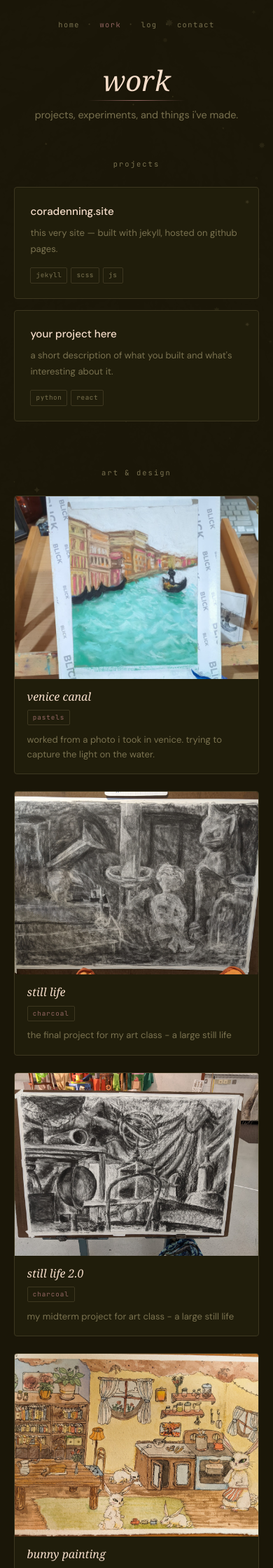
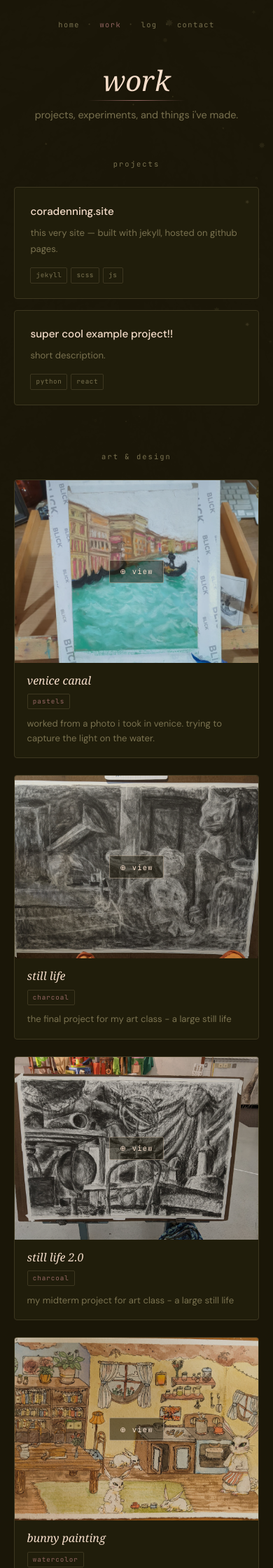
Before and after one commit to coradenning/coradenning.github.io, a Jekyll site: the page built from portfolio.md, in a window 390 px wide. Shown: the top 2240 px of the page at 70% size. Built offline with Jekyll 4.4.1, drawn with Linux system fonts in a browser that asks for light colours; some web fonts are replaced.

Commit message:
tfjuhguvhbjoi

```diff
--- a/_layouts/default.html
+++ b/_layouts/default.html
@@ -5,6 +5,9 @@
   <meta name="viewport" content="width=device-width, initial-scale=1.0">
   <title>{{ page.title }} | cora denning</title>
   <link rel="stylesheet" href="/assets/css/style.css">
+  <link rel="apple-touch-icon" sizes="180x180" href="/apple-touch-icon.png">
+  <link rel="icon" type="image/png" sizes="32x32" href="/favicon-32x32.png">
+  <link rel="icon" type="image/png" sizes="16x16" href="/favicon-16x16.png">
   {% seo %}
 </head>
 <body>
--- a/_sass/_main.scss
+++ b/_sass/_main.scss
@@ -206,7 +206,7 @@
   .hero {
     grid-template-columns: 1fr;
   }
-  .hero-eyebrow, .hero-name, .hero-tagline,
+  .hero-butterfly, .hero-eyebrow, .hero-name, .hero-tagline,
   .hero-links, .hero-scroll-hint { grid-column: 1; }
   .hero-ascii-left, .hero-ascii-right { display: none; }
 }
@@ -1240,10 +1240,31 @@
 // ── responsive ───────────────────────────────────────────────────
 @media (max-width: 600px) {
   .site-header { padding: 1.5rem 1.25rem 0; }
-  .hero { padding: 2rem 1.25rem 5rem; min-height: 80vh; }
   .page-content, .page-body { padding-inline: 1.25rem; }
   .post-body { padding-inline: 1.25rem; }
-  .hero-name { font-size: clamp(3rem, 14vw, 5rem); }
+
+  .hero {
+    grid-template-columns: 1fr;
+    grid-template-rows: auto auto auto auto auto auto;
+    padding: 2rem 1.5rem 5rem;
+    min-height: 100svh;
+    gap: 0;
+    justify-items: center;
+    text-align: center;
+  }
+  .hero-ascii-left,
+  .hero-ascii-right { display: none; }
+
+  // reset the row-spanning from desktop and place correctly
+  .hero-butterfly  { grid-column: 1; grid-row: 1; align-self: auto; margin-bottom: 1rem; }
+  .hero-eyebrow    { grid-column: 1; grid-row: 2; }
+  .hero-name       { grid-column: 1; grid-row: 3; font-size: clamp(2.8rem, 13vw, 4.5rem); word-break: break-word; hyphens: auto; }
+  .hero-tagline    { grid-column: 1; grid-row: 4; }
+  .hero-links      { grid-column: 1; grid-row: 5; flex-direction: row; flex-wrap: wrap; justify-content: center; }
+  .hero-scroll-hint { grid-column: 1; grid-row: 6; }
+
+  .art-grid { grid-template-columns: 1fr; }
+  .art-card-overlay { opacity: 1; background: rgba(26,22,8,.15); }
 }
 
 @media (prefers-reduced-motion: reduce) {
--- a/portfolio.md
+++ b/portfolio.md
@@ -17,15 +17,16 @@
           <span class="tag">scss</span>
           <span class="tag">js</span>
         </div>
-        <div class="project-terminal" aria-hidden="true"><span class="t-prompt">~/coradenning.site $</span> git log --oneline
-a3f9c2e scss + font system
-b1d8e4a animated spore field
-c7a2f1b fairy mode easter egg
+        <div class="project-terminal" aria-hidden="true"><span class="t-prompt">~/coradenning.site $</span> cat README.md
+
+            Source: .
+       Destination: _site
+ Auto-regenerating: enabled
 <span class="t-prompt">~/coradenning.site $</span> <span class="t-cursor">▌</span></div>
       </div>
       <div class="project-card">
-        <h3>your project here</h3>
-        <p>a short description of what you built and what's interesting about it.</p>
+        <h3>super cool example project!!</h3>
+        <p>short description.</p>
         <div class="project-tags">
           <span class="tag">python</span>
           <span class="tag">react</span>
```
Also changed, not shown: android-chrome-192x192.png (added), android-chrome-512x512.png (added), apple-touch-icon.png (added), favicon-16x16.png (added), favicon-32x32.png (added), favicon.ico (added), 6 other files.
